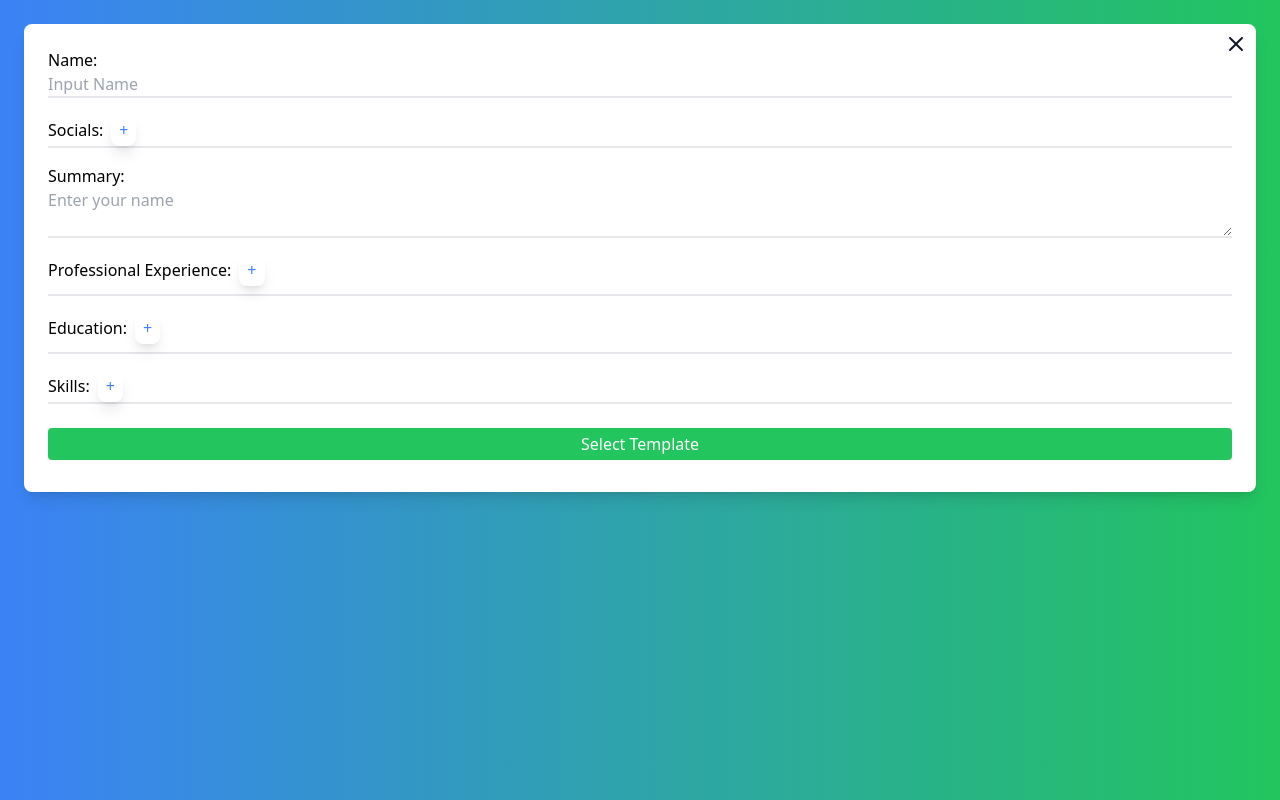
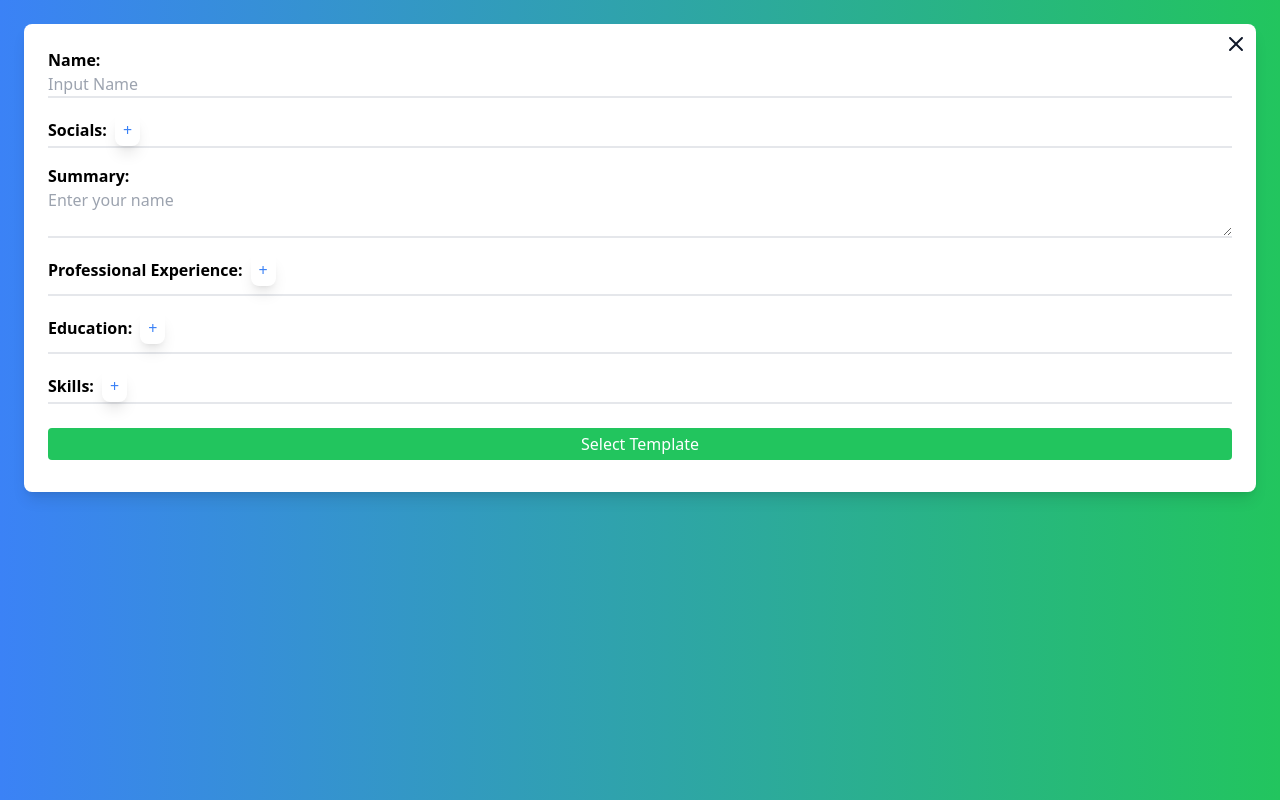
Before and after one commit to Caleb-Bako/Resume_Builder, a React (Vite) app: page / in a window 1280 px wide. Both pictures are taken after a click on the button "Build a CV". Built offline with nearby package versions, Linux system fonts and the light colour scheme.

Commit message:
print-final-2

```diff
--- a/src/Forms/CV_Form.tsx
+++ b/src/Forms/CV_Form.tsx
@@ -81,7 +81,7 @@ function updateToggle(id: SetStateAction<number>){
                 <img src={closeIcon} className="w-6 h-6"/>
             </button>
             <div className="flex flex-col border-b-2 mb-4">
-                <label>Name:</label>
+                <label className='font-semibold'>Name:</label>
                 <input
                     placeholder="Input Name"
                     className=""
@@ -91,7 +91,7 @@ function updateToggle(id: SetStateAction<number>){
             </div>
             <div className="flex flex-col border-b-2 mb-4">
                 <div>
-                <label>Socials:</label>
+                <label className='font-semibold'>Socials:</label>
                 <button
                 onClick={()=> addSocialLink({setSocialLinks,socialLinks})}
                 className='ml-2 px-2 py-1 rounded-lg shadow-lg text-blue-500 rounded hover:bg-blue-100'
@@ -118,7 +118,7 @@ function updateToggle(id: SetStateAction<number>){
                 </div>))}
             </div>
             <div className="flex flex-col border-b-2 mb-4">
-                <label>Summary:</label>
+                <label className='font-semibold'>Summary:</label>
             <textarea
                 value={summary}
                 onChange={(e)=>setSummary(e.target.value)}
@@ -129,7 +129,7 @@ function updateToggle(id: SetStateAction<number>){
             </div>
             <div className="flex flex-col border-b-2 mb-4">
                 <div className='flex items-center justify-between sm:justify-start mb-2'>
-                    <label>Professional Experience:</label>
+                    <label className='font-semibold'>Professional Experience:</label>
                     <button
                      onClick={() => addWorkExperience({setWorkExperiences,workExperiences})}
                     className='ml-2 px-2 py-1 rounded-lg shadow-lg text-blue-500 rounded hover:bg-blue-100'
@@ -187,7 +187,7 @@ function updateToggle(id: SetStateAction<number>){
             </div>
             <div className="flex flex-col border-b-2 mb-4">
                 <div className='flex mb-2 items-center'>
-                    <label>Education:</label>
+                    <label className='font-semibold'>Education:</label>
                     <button
                         onClick={() => addEducation({setEducation,education})}
                         className='ml-2 px-2 py-1 rounded-lg shadow-lg text-blue-500 rounded hover:bg-blue-100'
@@ -249,7 +249,7 @@ function updateToggle(id: SetStateAction<number>){
 
             <div className="flex flex-col border-b-2 mb-4">
                 <div>
-                    <label>Skills:</label>
+                    <label className='font-semibold'>Skills:</label>
                     <button
                      onClick={()=> addSkillInput({setSkillInputs,skillInputs})}
                     className='ml-2 px-2 py-1 rounded-lg shadow-lg text-blue-500 rounded hover:bg-blue-100'
--- a/src/Forms/Resume_Form.tsx
+++ b/src/Forms/Resume_Form.tsx
@@ -81,7 +81,7 @@ function updateToggle(id: SetStateAction<number>){
                 <img src={closeIcon} className="w-6 h-6"/>
             </button>
             <div className="flex flex-col border-b-2 mb-4">
-                <label>Name:</label>
+                <label className='font-semibold'>Name:</label>
                 <input
                     placeholder="Input Name"
                     className=""
@@ -91,7 +91,7 @@ function updateToggle(id: SetStateAction<number>){
             </div>
             <div className="flex flex-col border-b-2 mb-4">
                 <div>
-                <label>Socials:</label>
+                <label className='font-semibold'>Socials:</label>
                 <button
                 onClick={()=> addSocialLink({setSocialLinks,socialLinks})}
                 className='ml-2 px-2 py-1 rounded-lg shadow-lg text-blue-500 rounded hover:bg-blue-100'
@@ -118,7 +118,7 @@ function updateToggle(id: SetStateAction<number>){
                 </div>))}
             </div>
             <div className="flex flex-col border-b-2 mb-4">
-                <label>Summary:</label>
+                <label className='font-semibold'>Summary:</label>
             <textarea
                 value={summary}
                 onChange={(e)=>setSummary(e.target.value)}
@@ -129,7 +129,7 @@ function updateToggle(id: SetStateAction<number>){
             </div>
             <div className="flex flex-col border-b-2 mb-4">
                 <div className='flex items-center justify-between sm:justify-start mb-2'>
-                    <label>Professional Experience:</label>
+                    <label className='font-semibold'>Professional Experience:</label>
                     <button
                      onClick={() => addWorkExperience({setWorkExperiences,workExperiences})}
                     className='ml-2 px-2 py-1 rounded-lg shadow-lg text-blue-500 rounded hover:bg-blue-100'
@@ -187,7 +187,7 @@ function updateToggle(id: SetStateAction<number>){
             </div>
             <div className="flex flex-col border-b-2 mb-4">
                 <div className='flex mb-2 items-center'>
-                    <label>Education:</label>
+                    <label className='font-semibold'>Education:</label>
                     <button
                         onClick={() => addEducation({setEducation,education})}
                         className='ml-2 px-2 py-1 rounded-lg shadow-lg text-blue-500 rounded hover:bg-blue-100'
@@ -249,7 +249,7 @@ function updateToggle(id: SetStateAction<number>){
 
             <div className="flex flex-col border-b-2 mb-4">
                 <div>
-                    <label>Skills:</label>
+                    <label className='font-semibold'>Skills:</label>
                     <button
                      onClick={()=> addSkillInput({setSkillInputs,skillInputs})}
                     className='ml-2 px-2 py-1 rounded-lg shadow-lg text-blue-500 rounded hover:bg-blue-100'
```
